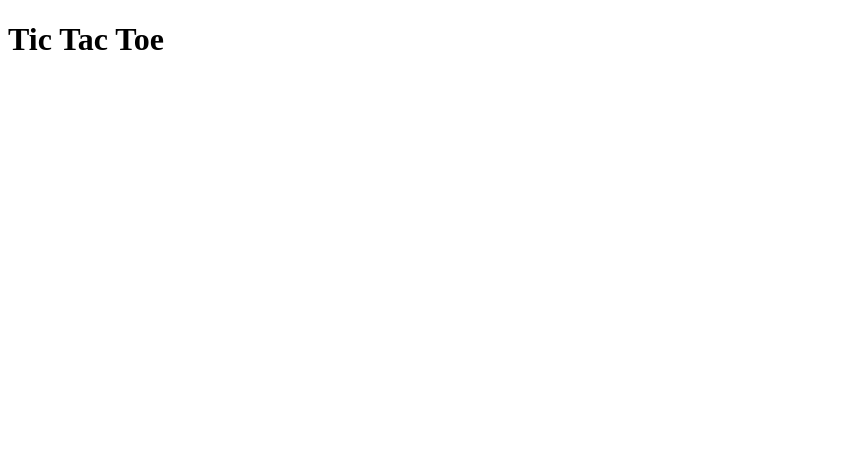
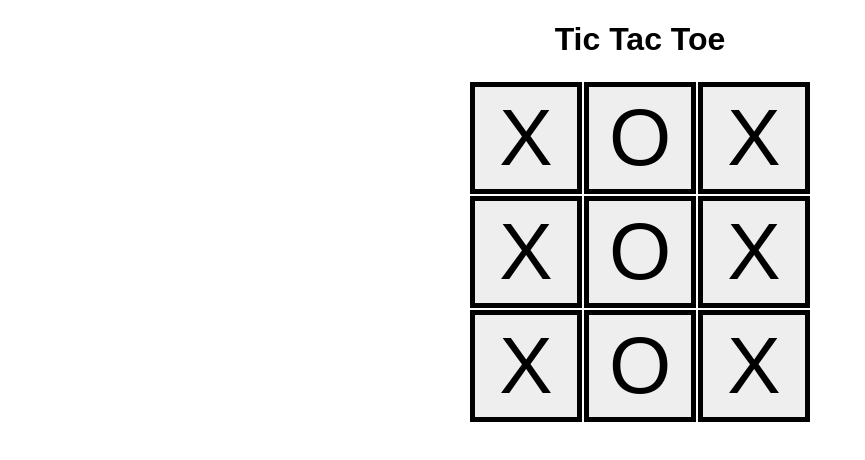
Before and after one commit to joaospj/tic-tac-toe, a plain HTML site: page index.html in a window 1280 px wide. Shown: the whole page, without its empty margins (0-865 px from the left). Drawn offline with Linux system fonts and the light colour scheme.

Commit message:
Simple structure with html and css

```diff
--- a/index.html
+++ b/index.html
@@ -9,6 +9,25 @@
   </head>
   <body>
     <h1>Tic Tac Toe</h1>
+    <div class="container">
+      <table>
+        <tr>
+          <td id="q1">X</td>
+          <td id="q2">O</td>
+          <td id="q3">X</td>
+        </tr>
+        <tr>
+          <td id="q4">X</td>
+          <td id="q5">O</td>
+          <td id="q6">X</td>
+        </tr>
+        <tr>
+          <td id="q7">X</td>
+          <td id="q8">O</td>
+          <td id="q9">X</td>
+        </tr>
+      </table>
+    </div>
 
     <script src="script.js"></script>
   </body>
--- a/style.css
+++ b/style.css
@@ -0,0 +1,23 @@
+body {
+  width: 100%;
+  margin: 0;
+  border: 0;
+  text-align: center;
+  font-family: Arial, Helvetica, sans-serif;
+}
+
+table {
+  margin: auto;
+}
+
+td {
+  width: 100px;
+  height: 100px;
+  background-color: #eeeeee;
+  border: black 5px solid;
+  font-size: 5em;
+}
+
+td:hover {
+  background-color: #999999;
+}
```
